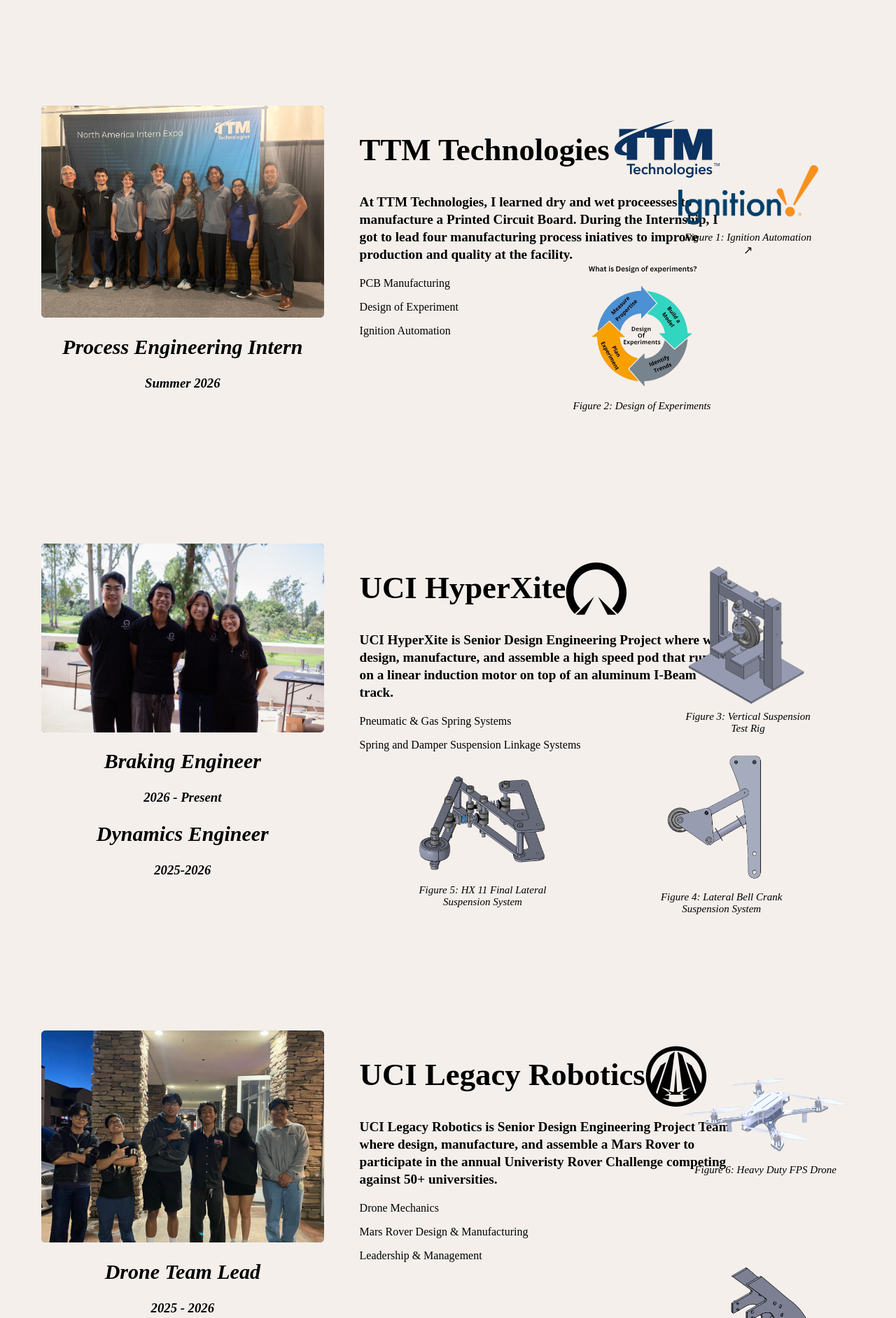
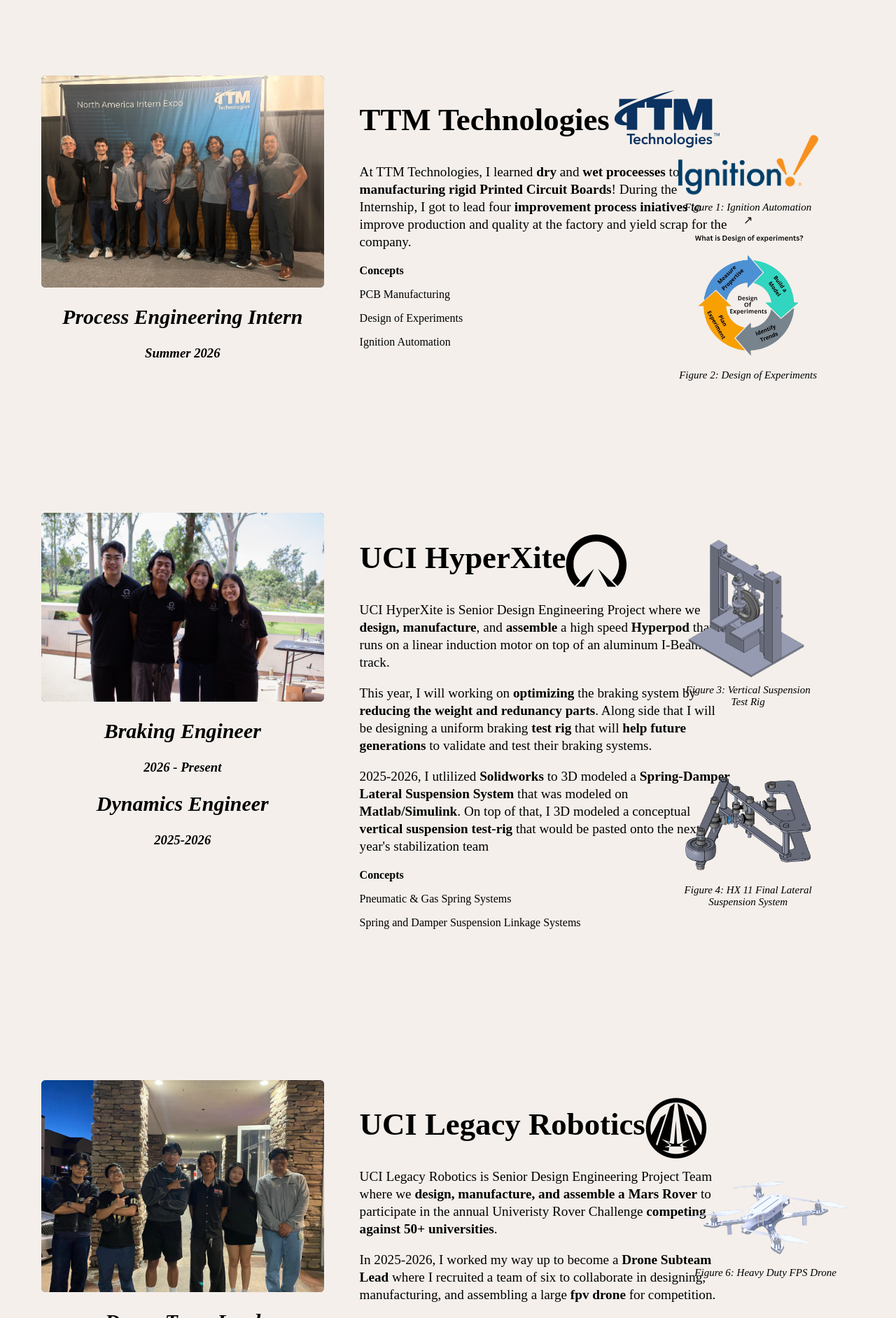
Before and after one commit to tristanmdelacruz-ux/career-portfolio, a Flask app: page / in a window 1280 px wide. Shown: the part 2560-4444 px from the top of the page at 70% size. Run offline with Flask 3, Linux system fonts and the light colour scheme; some web fonts are replaced.

Commit message:
editted the format of the home page

```diff
--- a/app.py
+++ b/app.py
@@ -6,7 +6,7 @@ app = Flask(__name__)                                   #starts the website
 all_projects = [
     #{"name": "Engineering Portfolio", "date": "June 2026 - September 2026", "role":"Personal Project" "overview:" "I wanted to upgrade my google slides portfolio to something where I can develop another set of skills. In which I leaned toward Web Development!" "concepts": "Python(Flask), HTML, CSS"},
     {"name": "Vertical Suspension Test Rig", "date": "December 2025 – June 2026", "role": "Dynamics Engineer", "overview": "A conceptual test rig for HyperXite suspension components, designed around available aluminum extrusions, pneumatic hardware, and spare test parts.", "image": "Suspension_Test_Rig.png","concepts": ["Solidworks", "FEA"]},
-    {"name": "Lateral Suspension System", "date": "July 2025 – June 2026", "role": "Dynamics Engineer", "overview": "A redesigned lateral suspension for the UCI HyperPod 11 that guides the pod along the track and manages lateral movement.", "image": "hx_lateral_suspension.png", "concepts": ["Solidworks", "FEA"]},
+    {"name": "Lateral Suspension System", "date": "July 2025 – June 2026", "role": "Dynamics Engineer", "overview": "A redesigned lateral suspension for the UCI HyperPod 11 that guides the pod along the track and manages lateral movement.", "image": "hx_lateral_suspension.png", "concepts": ["Spring-Damper Systems", "MATLAB/Simulink", "Damping Ratios"]},
     {"name": "Bell Crank Lateral Suspension", "date": "July 2025 – July 2026", "role": "Dynamics Engineer", "overview": "A bell-crank suspension concept intended to control lateral motion on a 100+ kg hyperloop pod while accommodating repeated oscillations.", "image": "HX_BELL_CRANK.png", "concepts": ["Solidworks", "FEA"]},
     {"name": "Mars Rover Wheel Hub", "date": "September 2025 – December 2025", "role": "Dynamics Engineer", "overview": "A tank-inspired wheel hub concept for a Mars rover, combining aluminum sheet metal with 3D-printed housings and wheel components.", "image": "LEGACY_Wheel_Hub.png", "concepts": ["Solidworks", "FEA"]},
     {"name": "Remote-Controlled Cargo Drone", "date": "December 2024 – May 2025", "role": "Mechanical Engineer", "overview": "A precision cargo-drone project focused on the base frame, CAD development in SOLIDWORKS, and mechanical integration.", "image": "fep_remote_drone.png", "concepts": ["Solidworks", "FEA"]},
--- a/static/style-home-page.css
+++ b/static/style-home-page.css
@@ -78,7 +78,7 @@ nav a {
 
 .Skills-conveyor {
     display: inline-block;
-    animation: ticker 25s linear infinite;
+    animation: ticker 50s linear infinite;
 }
 
 .Skills-conveyor span {
@@ -140,7 +140,7 @@ nav a {
 .orgs-conveyor {
     display: inline-flex;
     align-items: center;
-    animation: ticker 5s linear infinite reverse;
+    animation: ticker 10s linear infinite reverse;
 }
 
 .org-logo {
@@ -202,7 +202,7 @@ nav a {
 }
 
 .intro-right {
-    margin: 50px auto;
+    margin: 30px auto;
     width: 50%;
     line-height: 1.5;
 }
@@ -211,6 +211,7 @@ nav a {
     font-size: clamp(14px, 1.5vw, 20px);
     text-align: left;
     margin-right: 50px;
+    font-weight: 500;
 }
 
 /* Teams Section */
@@ -263,7 +264,10 @@ nav a {
     font-size: clamp(14px, 1.5vw, 20px);
     margin-right: 50%;
     line-height: 1.3;
+    font-weight: 500;
 }
+
+
 
 /* LOGO Placement */
 .sticker {
@@ -276,7 +280,7 @@ nav a {
 }
 
 .sticker:hover {
-    transform: scale(1.3) rotate(10deg);
+    transform: scale(1.3);
 }
 
 .sticker-item {
@@ -287,7 +291,7 @@ nav a {
 }
 
 .sticker-item:hover {
-    transform: scale(1.3) rotate(10deg);
+    transform: scale(1.3);
 }
 
 .sticker-item img {
@@ -304,17 +308,16 @@ nav a {
 /* sticker placement */
 .sticker-TTM { width: 150px; top: 5%; left: 48%; }
 .sticker-Ignition { width: 200px; top: 20%; left: 60%; }
-.sticker-DOE { width: 200px; top: 50%; left: 40%; }
+.sticker-DOE { width: 200px; top: 50%; left: 60%; }
 .sticker-HX { width: 100px; top: 3%; left: 38%; }
 .sticker-Suspension_Test_Rig { width: 200px; top: 5%; left: 60%; }
-.sticker-HX_BELL_CRANK { width: 200px; top: 60%; left: 55%; }
-.sticker-hx_lateral_suspension { width: 200px; top: 65%; left: 10%; }
+.sticker-hx_lateral_suspension { width: 200px; top: 60%; left: 60%; }
 .sticker-Legacy { width: 100px; top: 3%; left: 53%; }
-.sticker-legacy_drone { width: 400px; top: 10%; left: 60%; }
-.sticker-LEGACY_Wheel_Hub { width: 300px; top: 60%; left: 55%; }
+.sticker-legacy_drone { width: 200px; top: 20%; left: 60%; }
+.sticker-LEGACY_Wheel_Hub { width: 200px; top: 60%; left: 60%; }
 .sticker-FEP { width: 200px; bottom: 77%; left: 53%; }
-.sticker-fep_remote_drone { width: 400px; top: 20%; left: 55%; }
-.sticker-Mobile_Gestured_Robotic_Arm { width: 400px; top: 60%; left: 55%; }
+.sticker-fep_remote_drone { width: 200px; top: 20%; left: 60%; }
+.sticker-Mobile_Gestured_Robotic_Arm { width: 200px; top: 60%; left: 60%; }
 
 /* end banner */
 .end-banner {
--- a/static/style-project-page.css
+++ b/static/style-project-page.css
@@ -76,7 +76,7 @@ nav a {
 .Left {
     width: 50%;
     margin-left: 10px;
-    font-size: clamp(12px, 1.2vw, 16px);
+    font-size: clamp(20px, 1.2vw, 16px);
 }
 
 .Right {
--- a/templates/connect.html
+++ b/templates/connect.html
@@ -21,7 +21,7 @@
                 <a href="/projects">projects</a>
                 <a href="/connect">connect</a>                                  <!-- navigation bar link to about page -->
             </div>
-            <div class="nav-name" data-aos="zoom-in" data-aos-duration="1500">Tristan Dela Cruz</div>
+            <div class="nav-name" data-aos="zoom-in" data-aos-duration="1500"><em>Tristan Dela Cruz</em></div>
         </nav>
 
         <div class="main-container"  data-aos="fade-in" data-aos-duration="1500">
--- a/templates/home.html
+++ b/templates/home.html
@@ -19,7 +19,7 @@
                 <a href="/projects">projects</a>
                 <a href="/connect">connect</a>                                  <!-- navigation bar link to about page -->
             </div>
-            <div class="nav-name" data-aos="zoom-in" data-aos-duration="1500">Tristan Dela Cruz</div>
+            <div class="nav-name" data-aos="zoom-in" data-aos-duration="1500"><em>Tristan Dela Cruz</em></div>
         </nav>
 
 
@@ -32,13 +32,14 @@
         </div>
 
         <!--SKILLS CONVEYOR-->
-        <div class="Skills" data-aos="slide-left" data-aos-duration="3000">                                                    <!--Container with my list of skills-->
+        <div class="Skills" data-aos="zoom-in" data-aos-duration="1500">                                                    <!--Container with my list of skills-->
             <div class="Skills-conveyor">
                 <span>SOLIDWORKS</span>
                 <span>ANSYS</span>
                 <span>3D PRINTING</span>
                 <span>2D DRAWINGS & DOCUMENTS</span>
                 <span>FINITE ELEMENT ANALYSIS</span>
+                <span>Lean Six Sigma White Belt</span>
                 <span>PCB Manufacturing</span>
                 <span>Design of Experiments</span>
                 <span>Metal Machinery</span>
@@ -54,6 +55,7 @@
                 <span>3D PRINTING</span>
                 <span>2D DRAWINGS & DOCUMENTS</span>
                 <span>FINITE ELEMENT ANALYSIS</span>
+                <span>Lean Six Sigma White Belt</span>
                 <span>PCB Manufacturing</span>
                 <span>Design of Experiments</span>
                 <span>Metal Machinery</span>
@@ -87,16 +89,14 @@
                 <h1>Hello! My name is Tristan Dela Cruz! </h1>
                 <br>
                 <h1>I am <strong>First Generation College Student</strong> studying
-                    <strong>Biomedical Engineering!</strong> I come from the Bay Area located only 30 minutes away from
-                    San Fransciso. Then I moved far east of the Bay Area and now moved down here in Southern California
-                    at the<strong> University of California, Irvine</strong>
+                    <strong>Biomedical Engineering!</strong> at the <strong>University of California, Irvine</strong>! I have strong tenacity to learn new concepts and progress myself as an engineer! I would not be the person I am today without the people that support me!
                 </h1>
                 <br>
                 <h1> Welcome to my <strong>Portfolio!</strong> Look around and see what interests you!</h1>
             </div>
         </div>
 
-        <div class="orgs" data-aos="slide-right" data-aos-duration="3000">
+        <div class="orgs" data-aos="zoom-in" data-aos-duration="1500">
             <div class="orgs-conveyor">
                 <span class="org-logo"><img src="/static/TTM_LOGO.png" alt="TTM Technologies"></span>
                 <span class="org-logo"><img src="/static/HX.png" alt="UCI HyperXite"></span>
@@ -131,11 +131,12 @@
             </div>
             <div class="Teams-Right" data-aos="fade-left" data-aos-duration="400">                                           <!-- right side of container for blerb-->
                 <h2>TTM Technologies</h2>
-                <h3>At TTM Technologies, I learned dry and wet proceesses to manufacture a Printed Circuit Board.
-                    During the Internship, I got to lead four manufacturing process iniatives to improve production and quality
-                    at the facility.</h3>
+                <h3>At TTM Technologies, I learned <b>dry</b> and <b>wet proceesses</b> to <b>manufacturing rigid Printed Circuit Boards</b>!
+                    During the Internship, I got to lead four <b>improvement process iniatives</b> to improve production and quality at the factory and yield scrap
+                    for the company.</h3>
+                <p><b>Concepts</b></p>
                 <p>PCB Manufacturing</p>
-                <p>Design of Experiment</p>
+                <p>Design of Experiments</p>
                 <p>Ignition Automation</p>
 
                 <img src="/static/TTM_LOGO.png" alt="TTM Logo" class="sticker sticker-TTM">
@@ -167,10 +168,12 @@
             </div>
             <div class="Teams-Right" data-aos="fade-left" data-aos-duration="400">                                           <!-- right side of container for blerb-->
                 <h2>UCI HyperXite</h2>
-                <h3>UCI HyperXite is Senior Design Engineering Project where we design, manufacture,
-                    and assemble a high speed pod that runs on a linear induction motor on top of an
-                    aluminum I-Beam track.
-                </h3>
+                <h3>UCI HyperXite is Senior Design Engineering Project where we <b>design, manufacture</b>,
+                    and <b>assemble</b> a high speed <b>Hyperpod</b> that runs on a linear induction motor on top of an
+                    aluminum I-Beam track.</h3>
+                <h3>This year, I will working on <b>optimizing</b> the braking system by <b>reducing the weight and redunancy parts</b>. Along side that I will be designing a uniform braking <b>test rig</b> that will <b>help future generations</b> to validate and test their braking systems.</h3>
+                <h3>2025-2026, I utlilized <b>Solidworks</b> to 3D modeled a <b>Spring-Damper Lateral Suspension System</b> that was modeled on <b>Matlab/Simulink</b>. On top of that, I 3D modeled a conceptual <b>vertical suspension test-rig</b> that would be pasted onto the next year's stabilization team</h3>
+                <p><b>Concepts</b></p>
                 <p>Pneumatic & Gas Spring Systems</ps>
                 <p>Spring and Damper Suspension Linkage Systems</p>
 
@@ -181,14 +184,9 @@
                     <figcaption><em>Figure 3: Vertical Suspension Test Rig</em></figcaption>
                 </figure>
 
-                <figure class="sticker-item sticker-HX_BELL_CRANK">
-                    <img src="/static/HX_BELL_CRANK.png" alt="Bell Crank Suspension">
-                    <figcaption><em>Figure 4: Lateral Bell Crank Suspension System</em></figcaption>
-                </figure>
-
                 <figure class="sticker-item sticker-hx_lateral_suspension">
                     <img src="/static/hx_lateral_suspension.png" alt="Lateral Suspension">
-                    <figcaption><em>Figure 5: HX 11 Final Lateral Suspension System</em></figcaption>
+                    <figcaption><em>Figure 4: HX 11 Final Lateral Suspension System</em></figcaption>
                 </figure>
             </div>
         </div>
@@ -204,10 +202,12 @@
             </div>
             <div class="Teams-Right" data-aos="fade-left" data-aos-duration="400">                                           <!-- right side of container for blerb-->
                 <h2>UCI Legacy Robotics</h2>
-                <h3>UCI Legacy Robotics is Senior Design Engineering Project Team where design, manufacture, and
-                    assemble a Mars Rover to participate in the annual Univeristy Rover Challenge competing
-                    against 50+ universities.
-                </h3>
+                <h3>UCI Legacy Robotics is Senior Design Engineering Project Team where we <b>design, manufacture, and
+                    assemble a Mars Rover</b> to participate in the annual Univeristy Rover Challenge <b>competing
+                    against 50+ universities</b>.</h3>
+                <h3>In 2025-2026, I worked my way up to become a <b>Drone Subteam Lead</b> where I recruited a team of six to collaborate in designing, manufacturing, and assembling a large <b>fpv drone</b> for competition.</h3>
+                <h3>In 2024-2025, I joined as Dynamics Engineer where I worked on a <b>Tank Steering Wheel Hub for the Mars Rover</b>. I worked with different <b>sheet metal materials, shapes, and weight reduction designs</b> . Then in the summer I worked on a <b>Independent Steering    Mechanism</b> that would be passed onto the next year's Dynamics subteam.</h3>
+                <p><b>Concepts</b></p>
                 <p>Drone Mechanics</p>
                 <p>Mars Rover Design & Manufacturing</p>
                 <p>Leadership & Management</p>
@@ -238,10 +238,14 @@
             </div>
             <div class="Teams-Right" data-aos="fade-left" data-aos-duration="400">                                           <!-- right side of container for blerb-->
                 <h2>FUSION Engineering Project</h2>
-                <h3>FUSION Engineering Project is an annual project that changes every
-                    year giving FUSIONatUCI General members a chance to gain hands on
-                    engineering experience straight out of college.
+                <h3>FUSION Engineering Project is an <b>annual project</b> that changes every
+                    year giving FUSIONatUCI General members a chance to <b>gain hands on
+                    engineering experience straight out of college.</b>
                 </h3>
+                <h3>In 2025-2026, I was honored an opportunity to become a <b>Project Advisor</b> where I <b>advised two project directors</b> in facilitating a successfull project program and competition that held over <b>50+ people</b> and three <b> industry representatives</b>.</h3>
+                <h3>In 2024-2025, now with a little bit more experience in 3D Modeling, I modeled a <b>fpv drone frame</b> and produced <b>2D drawings</b> for documentation</h3>
+                <h3>In 2023-2024, I barely had any 3D Modeling experience. However in my first year in the project, I worked hard to <b>3D Model</b> and manufacture a <b>2DOF Robotic Arm</b> that would be compatible with an end-effector and chassis</h3>
+                <p><b>Concepts</b></p>
                 <p>Arm Mechanics</p>
                 <p>Drone Mechanics</p>
                 <p>Leadership & Guidance</p>
--- a/templates/projects.html
+++ b/templates/projects.html
@@ -17,7 +17,7 @@
             <a href="/projects">projects</a>
             <a href="/connect">connect</a>
         </div>
-        <div class="nav-name" data-aos="zoom-in" data-aos-duration="1500">Tristan Dela Cruz</div>
+        <div class="nav-name" data-aos="zoom-in" data-aos-duration="1500"><em>Tristan Dela Cruz</em></div>
     </nav>
 
     <div class="title" data-aos="zoom-in" data-aos-duration="1500"> WORK-PROJECTS</div>
@@ -30,8 +30,8 @@
             </div>
             <div class="Card-Content">
                 <div class="Left">
-                    <p>{{project.role}}</p>
-                    <p>{{project.date}}</p>
+                    <p><strong>{{project.role}}</strong></p>
+                    <p><em>{{project.date}}</em></p>
                     <p>{{project.overview}}</p>
                     <p><strong>Concepts</strong></p>
                     {% for concept in project.concepts %}
```
